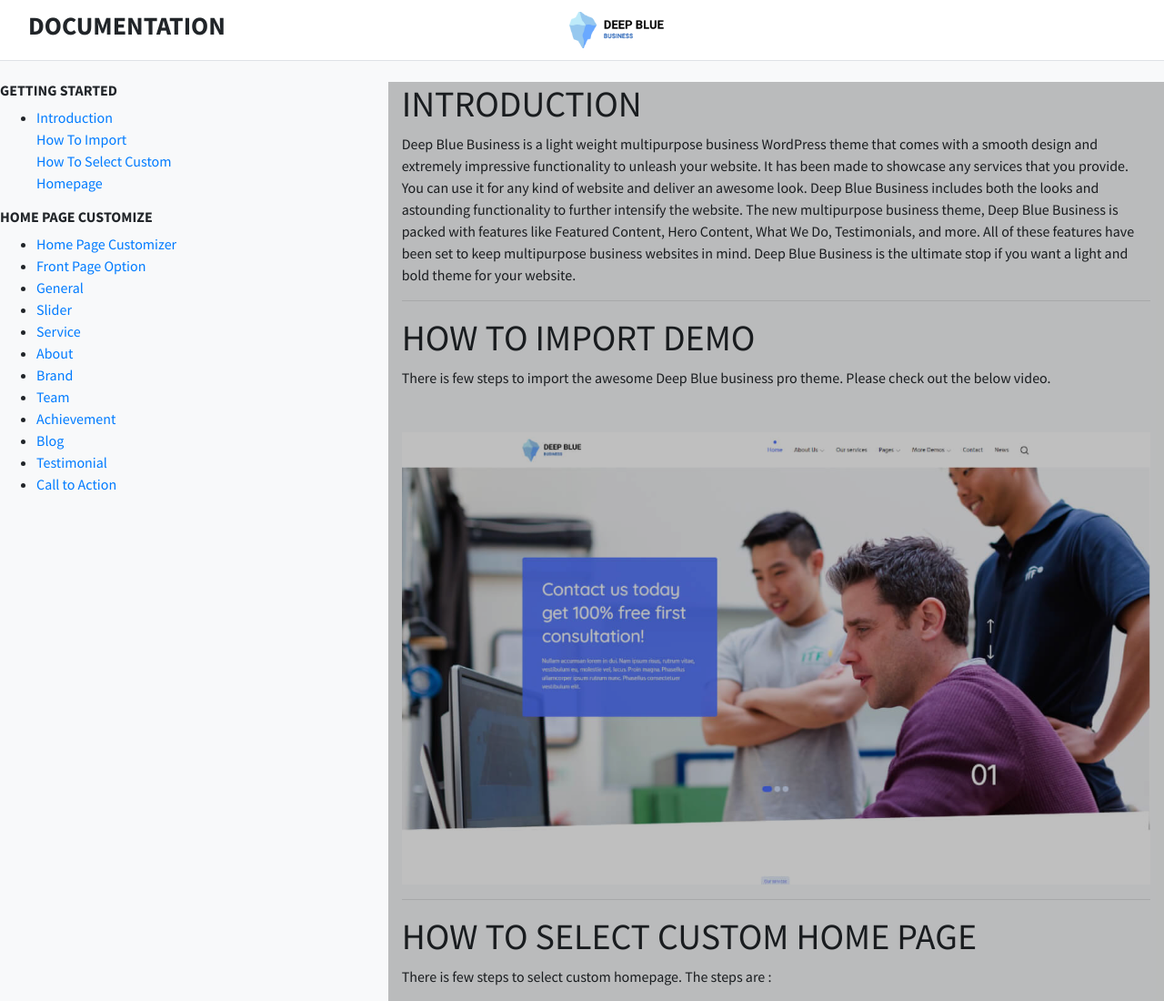
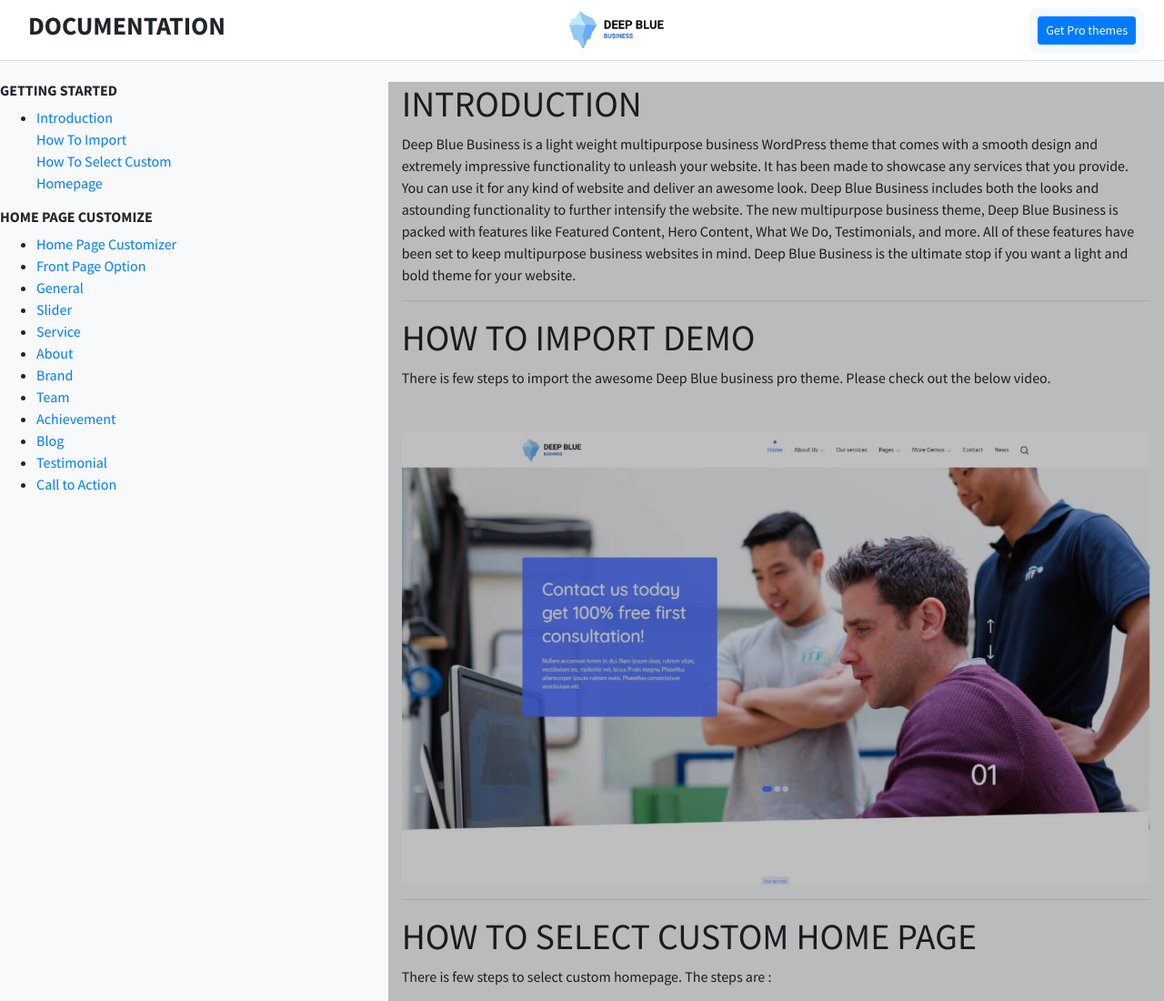
Before and after one commit to fanseethemes/doc-deepblue, a website: page index.html in a window 1280 px wide. Shown: the top 1100 px of the page at 91% size. Drawn offline with nearby package versions, Linux system fonts and the light colour scheme.

Commit message:
pro themes button made visible

```diff
--- a/index.html
+++ b/index.html
@@ -34,7 +34,7 @@
                 </ul>
 
                 <!-- Button -->
-                <a class="navbar-btn btn btn-sm btn-primary pluse-effect-xs lift ml-auto invisible"
+                <a class="navbar-btn btn btn-sm btn-primary pluse-effect-xs lift ml-auto "
                     href="https://www.fanseethemes.com/downloads/fansee-business-pro/" target="_blank">
                     Get Pro themes
                 </a>
```
